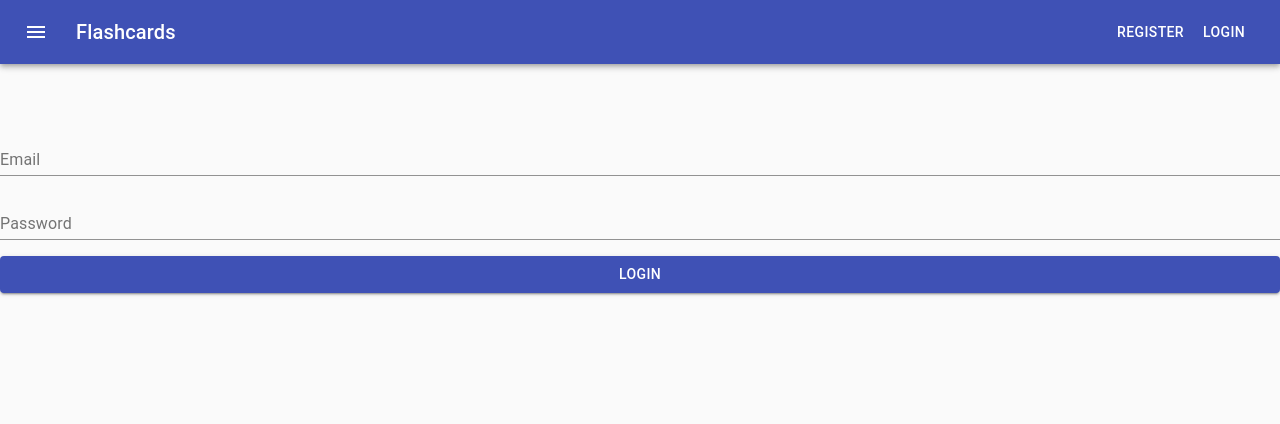
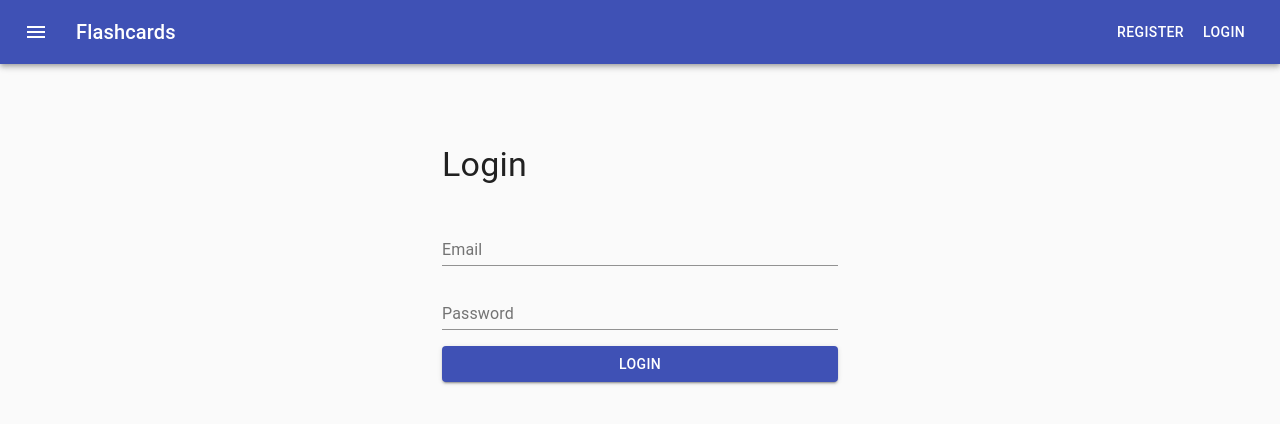
Before and after one commit to marciorasf/hippocards-web, a React (Create React App) app: page /login in a window 1280 px wide. Shown: the top 424 px of the page. Built offline with nearby package versions, Linux system fonts and the light colour scheme; no server answers.

Commit message:
improve login page layout

```diff
--- a/src/pages/Login/index.tsx
+++ b/src/pages/Login/index.tsx
@@ -3,7 +3,7 @@ import React from "react"
 import { useHistory } from "react-router-dom"
 
 import { Header, InputField, Spacing } from "@components"
-import { Button, Grid } from "@material-ui/core"
+import { Button, Container, Grid, Typography } from "@material-ui/core"
 import authService, { LoginInput } from "@services/auth"
 import errorService from "@services/error"
 import { useUserStore } from "@stores/user"
@@ -36,6 +36,11 @@ const Login: React.FC = () => {
       </Grid>
 
       <Grid item xs={12}>
+        <Container maxWidth="xs">
+          <Spacing orientation="horizontal" size={6} />
+
+          <Typography variant="h4">Login</Typography>
+
           <Spacing orientation="horizontal" size={4} />
 
           <Formik
@@ -92,6 +97,7 @@ const Login: React.FC = () => {
               </Form>
             )}
           </Formik>
+        </Container>
       </Grid>
     </Grid>
   )
```
Lines whose indentation alone changed are shown as unchanged.
